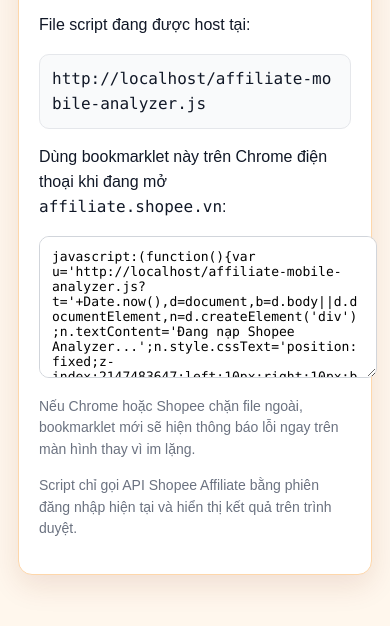
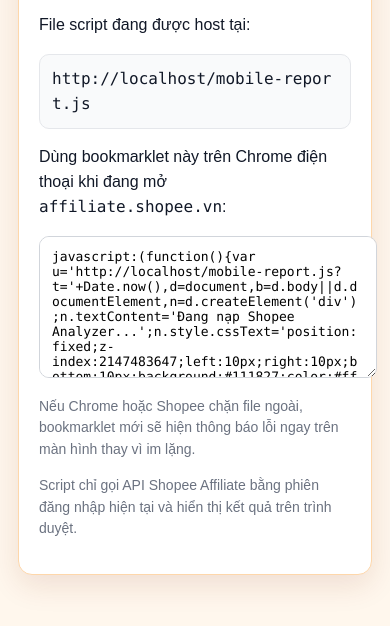
Before and after one commit to vumanhlung02-debug/shopee-mobile-analyzer, a plain HTML site: page index.html in a window 390 px wide. Shown: the part 114-740 px from the top of the page. Drawn offline with Linux system fonts and the light colour scheme.

Commit message:
Point index to mobile report script

```diff
--- a/index.html
+++ b/index.html
@@ -29,7 +29,7 @@
     </div>
   </main>
   <script>
-    const scriptUrl = new URL('affiliate-mobile-analyzer.js', location.href).href;
+    const scriptUrl = new URL('mobile-report.js', location.href).href;
     const bookmarklet = "javascript:(function(){var u='" + scriptUrl + "?t='+Date.now(),d=document,b=d.body||d.documentElement,n=d.createElement('div');n.textContent='Đang nạp Shopee Analyzer...';n.style.cssText='position:fixed;z-index:2147483647;left:10px;right:10px;bottom:10px;background:#111827;color:#fff;padding:12px;border-radius:10px;font:14px Arial,sans-serif';b.appendChild(n);var s=d.createElement('script');s.src=u;s.onload=function(){n.remove();};s.onerror=function(){n.textContent='Không tải được Shopee Analyzer. Shopee/Chrome có thể đang chặn file ngoài.';};(d.head||d.documentElement).appendChild(s);})();";
     document.getElementById('scriptUrl').textContent = scriptUrl;
     document.getElementById('bookmarklet').value = bookmarklet;
```
